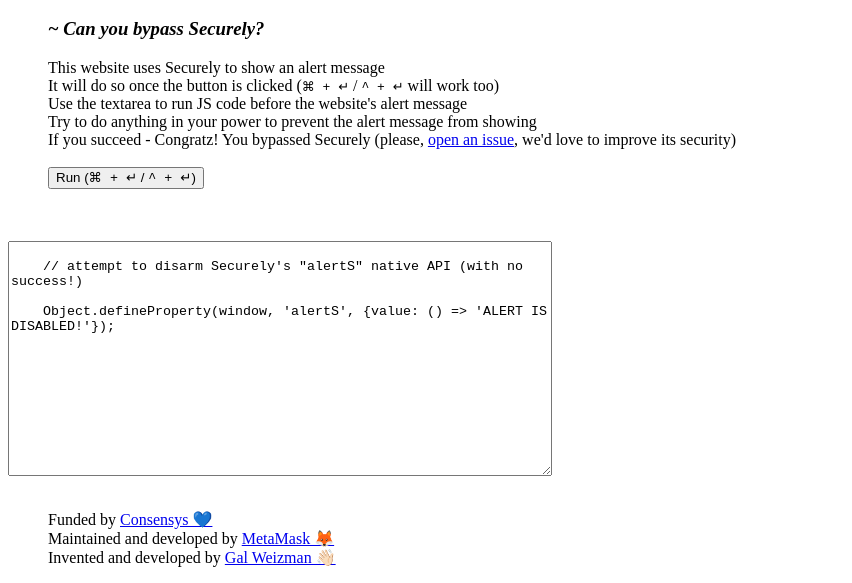
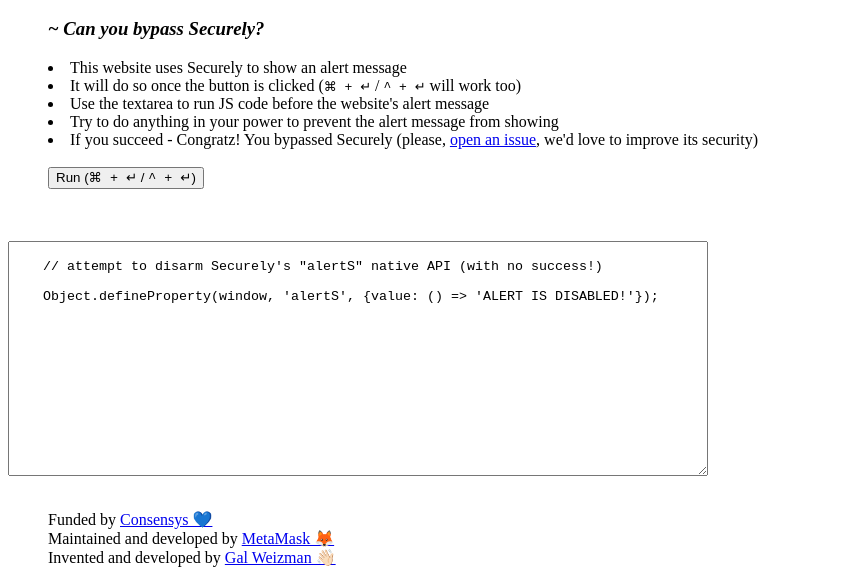
Before and after one commit to LavaMoat/securely, a website built with webpack: page demo/index.html in a window 1280 px wide. Shown: the part 221-804 px from the top of the page, without its empty margins (0-852 px from the left). Built offline with nearby package versions, Linux system fonts and the light colour scheme.

Commit message:
imrv demo

```diff
--- a/demo/index.html
+++ b/demo/index.html
@@ -19,23 +19,23 @@
         <h1> Demo 🧐 </h1>
         <blockquote>
             <h3><i>~ Can you bypass Securely?</i></h3>
-            This website uses Securely to show an alert message
+            <li>This website uses Securely to show an alert message</li>
+
+            <li>It will do so once the button is clicked (<code>⌘ + ↵</code> / <code>^ + ↵</code> will work too)</li>
+
+            <li>Use the textarea to run JS code before the website's alert message</li>
+
+            <li>Try to do anything in your power to prevent the alert message from showing</li>
+
+            <li>If you succeed - Congratz! You bypassed Securely (please, <a href="https://github.com/weizman/securely/issues/new?title=Securely+can+be+bypassed+with+...&body=Reproduce+by+running+<ENTER_POC_CODE_HERE>"> open an issue</a>, we'd love to improve its security)</li>
             <br>
-            It will do so once the button is clicked (<code>⌘ + ↵</code> / <code>^ + ↵</code> will work too)
-            <br>
-            Use the textarea to run JS code before the website's alert message
-            <br>
-            Try to do anything in your power to prevent the alert message from showing
-            <br>
-            If you succeed - Congratz! You bypassed Securely (please, <a href="https://github.com/weizman/securely/issues/new?title=Securely+can+be+bypassed+with+...&body=Reproduce+by+running+<ENTER_POC_CODE_HERE>"> open an issue</a>, we'd love to improve its security)
-            <br><br>
             <button id="bt"> Run (<code>⌘ + ↵</code> / <code>^ + ↵</code>)</button>
         </blockquote>
 
 
         <br><br>
 
-        <textarea id="ta" style="width: 43%; height: 30%"></textarea>
+        <textarea id="ta" style="width: 700px; height: 30%"></textarea>
 
         <br><br>
 
```
